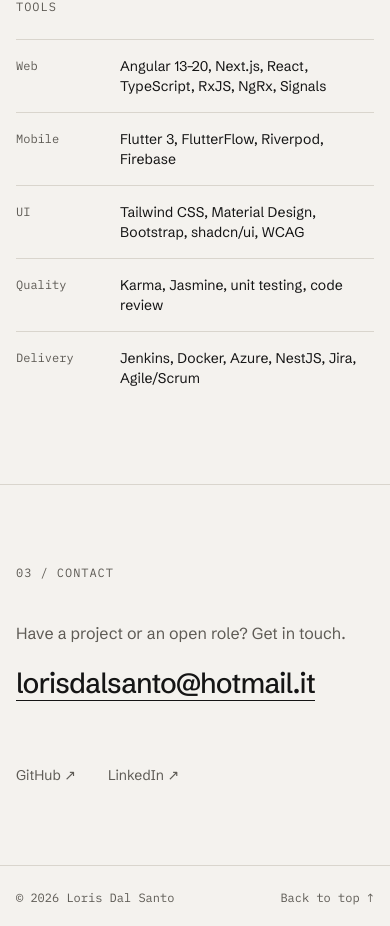
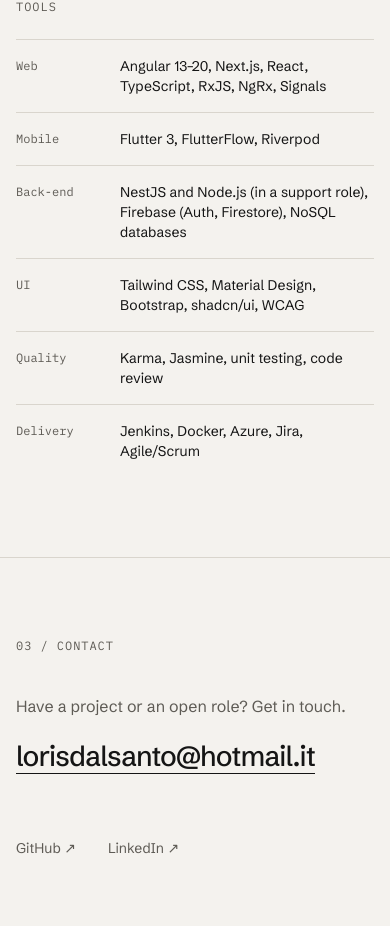
Before and after one commit to TheDollMaster98/lorisdalsanto.dev, a Next.js app: page /en/ in a window 390 px wide. Shown: the part 3579-4505 px from the top of the page. Built offline with nearby package versions, Linux system fonts and the light colour scheme.

Commit message:
Add Back-end skills row (NestJS, Node.js, Firebase, NoSQL)
NestJS moves out of Delivery and Firebase out of Mobile into a dedicated
Back-end row, marked as a support role as on LinkedIn. Content files are
reformatted with Prettier.

```diff
--- a/src/content/en.ts
+++ b/src/content/en.ts
@@ -28,7 +28,13 @@
         role: "Front-end technical owner",
         summary:
           "Internal portal for the AI & Data division. I defined the architecture and project setup, built the UX/UI and a reusable component library, handled authentication and back-end integration, and presented demos and architectural decisions directly to the Partners.",
-        stack: ["Next.js 15", "TypeScript", "Tailwind CSS", "shadcn/ui", "NestJS"],
+        stack: [
+          "Next.js 15",
+          "TypeScript",
+          "Tailwind CSS",
+          "shadcn/ui",
+          "NestJS",
+        ],
       },
       {
         title: "Document editor",
@@ -55,7 +61,14 @@
         role: "Flutter mobile & front-end developer",
         summary:
           "Cross-platform mobile app in FlutterFlow and Flutter with Firebase authentication and database, a React landing page and an Angular back-office portal. Open beta with over 100 testers, whose feedback drove the UI and UX iterations.",
-        stack: ["Flutter 3.20", "FlutterFlow", "Riverpod", "Firebase", "React 18", "Angular 20"],
+        stack: [
+          "Flutter 3.20",
+          "FlutterFlow",
+          "Riverpod",
+          "Firebase",
+          "React 18",
+          "Angular 20",
+        ],
         href: "https://findora.it",
       },
       {
@@ -65,7 +78,13 @@
         role: "Design & development",
         summary:
           "Fantasy league for competitive League of Legends: private leagues, auctions, roles and scores imported from Leaguepedia.",
-        stack: ["Next.js 16", "TypeScript", "Tailwind CSS", "Firebase", "Leaguepedia API"],
+        stack: [
+          "Next.js 16",
+          "TypeScript",
+          "Tailwind CSS",
+          "Firebase",
+          "Leaguepedia API",
+        ],
         href: "https://fam-fanta-app-be--fam-fanta-app.europe-west4.hosted.app/",
       },
     ],
@@ -90,7 +109,11 @@
         company: "Be | Shaping the Future",
         role: "Junior Specialist · UniCredit consultant",
       },
-      { period: "2022", company: "Be | Shaping the Future", role: "Junior Developer · internship" },
+      {
+        period: "2022",
+        company: "Be | Shaping the Future",
+        role: "Junior Developer · internship",
+      },
     ],
     educationLabel: "Education",
     education: [
@@ -102,11 +125,22 @@
     ],
     skillsLabel: "Tools",
     skills: [
-      { area: "Web", items: "Angular 13–20, Next.js, React, TypeScript, RxJS, NgRx, Signals" },
-      { area: "Mobile", items: "Flutter 3, FlutterFlow, Riverpod, Firebase" },
-      { area: "UI", items: "Tailwind CSS, Material Design, Bootstrap, shadcn/ui, WCAG" },
+      {
+        area: "Web",
+        items: "Angular 13–20, Next.js, React, TypeScript, RxJS, NgRx, Signals",
+      },
+      { area: "Mobile", items: "Flutter 3, FlutterFlow, Riverpod" },
+      {
+        area: "Back-end",
+        items:
+          "NestJS and Node.js (in a support role), Firebase (Auth, Firestore), NoSQL databases",
+      },
+      {
+        area: "UI",
+        items: "Tailwind CSS, Material Design, Bootstrap, shadcn/ui, WCAG",
+      },
       { area: "Quality", items: "Karma, Jasmine, unit testing, code review" },
-      { area: "Delivery", items: "Jenkins, Docker, Azure, NestJS, Jira, Agile/Scrum" },
+      { area: "Delivery", items: "Jenkins, Docker, Azure, Jira, Agile/Scrum" },
     ],
   },
   contact: {
--- a/src/content/it.ts
+++ b/src/content/it.ts
@@ -28,7 +28,13 @@
         role: "Front-end technical owner",
         summary:
           "Portale interno della divisione AI & Data. Ho definito architettura e setup, sviluppato UX/UI e componenti riutilizzabili, gestito autenticazione e integrazione con il back-end, e presentato demo e scelte architetturali direttamente ai Partner.",
-        stack: ["Next.js 15", "TypeScript", "Tailwind CSS", "shadcn/ui", "NestJS"],
+        stack: [
+          "Next.js 15",
+          "TypeScript",
+          "Tailwind CSS",
+          "shadcn/ui",
+          "NestJS",
+        ],
       },
       {
         title: "Editor documentale",
@@ -55,7 +61,14 @@
         role: "Flutter mobile & front-end developer",
         summary:
           "App mobile cross-platform in FlutterFlow e Flutter con autenticazione e database su Firebase, landing page in React e portale gestionale in Angular. Open beta con oltre 100 tester, i cui feedback hanno guidato le iterazioni su UI e UX.",
-        stack: ["Flutter 3.20", "FlutterFlow", "Riverpod", "Firebase", "React 18", "Angular 20"],
+        stack: [
+          "Flutter 3.20",
+          "FlutterFlow",
+          "Riverpod",
+          "Firebase",
+          "React 18",
+          "Angular 20",
+        ],
         href: "https://findora.it",
       },
       {
@@ -65,7 +78,13 @@
         role: "Design & sviluppo",
         summary:
           "Fantasy league per il competitivo di League of Legends: leghe private, aste, ruoli e punteggi importati da Leaguepedia.",
-        stack: ["Next.js 16", "TypeScript", "Tailwind CSS", "Firebase", "Leaguepedia API"],
+        stack: [
+          "Next.js 16",
+          "TypeScript",
+          "Tailwind CSS",
+          "Firebase",
+          "Leaguepedia API",
+        ],
         href: "https://fam-fanta-app-be--fam-fanta-app.europe-west4.hosted.app/",
       },
     ],
@@ -75,7 +94,11 @@
     text: "Da quattro anni sviluppo front-end su progetti dove un errore costa caro: piattaforme bancarie per UniCredit, portali interni per EY AI & Data, un’app fintech in Flutter. Oggi in EY seguo il front-end in autonomia: scelgo l’architettura, costruisco i componenti, scrivo la documentazione e presento le demo ai Partner. Lavoro con Angular, Next.js e Flutter, con attenzione ad accessibilità, test e a un codice che resti leggibile anche dopo un anno.",
     experienceLabel: "Esperienza",
     experience: [
-      { period: "2025 — oggi", company: "EY · AI & Data", role: "Senior I — Front-End Developer" },
+      {
+        period: "2025 — oggi",
+        company: "EY · AI & Data",
+        role: "Senior I — Front-End Developer",
+      },
       {
         period: "2024 — 2025",
         company: "Findora · startup",
@@ -86,7 +109,11 @@
         company: "Be | Shaping the Future",
         role: "Junior Specialist · consulente UniCredit",
       },
-      { period: "2022", company: "Be | Shaping the Future", role: "Junior Developer · stage" },
+      {
+        period: "2022",
+        company: "Be | Shaping the Future",
+        role: "Junior Developer · stage",
+      },
     ],
     educationLabel: "Formazione",
     education: [
@@ -98,11 +125,22 @@
     ],
     skillsLabel: "Strumenti",
     skills: [
-      { area: "Web", items: "Angular 13–20, Next.js, React, TypeScript, RxJS, NgRx, Signals" },
-      { area: "Mobile", items: "Flutter 3, FlutterFlow, Riverpod, Firebase" },
-      { area: "UI", items: "Tailwind CSS, Material Design, Bootstrap, shadcn/ui, WCAG" },
+      {
+        area: "Web",
+        items: "Angular 13–20, Next.js, React, TypeScript, RxJS, NgRx, Signals",
+      },
+      { area: "Mobile", items: "Flutter 3, FlutterFlow, Riverpod" },
+      {
+        area: "Back-end",
+        items:
+          "NestJS e Node.js (come supporto), Firebase (Auth, Firestore), database NoSQL",
+      },
+      {
+        area: "UI",
+        items: "Tailwind CSS, Material Design, Bootstrap, shadcn/ui, WCAG",
+      },
       { area: "Qualità", items: "Karma, Jasmine, unit test, code review" },
-      { area: "Delivery", items: "Jenkins, Docker, Azure, NestJS, Jira, Agile/Scrum" },
+      { area: "Delivery", items: "Jenkins, Docker, Azure, Jira, Agile/Scrum" },
     ],
   },
   contact: {
```
